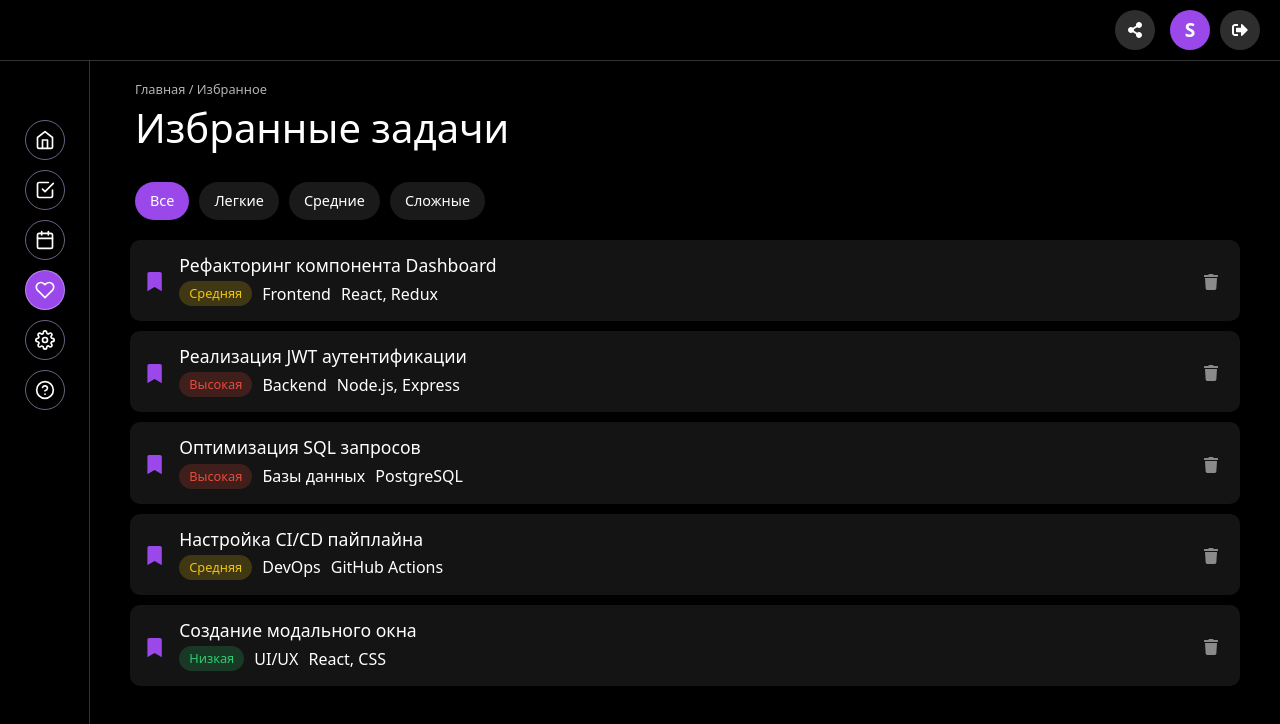
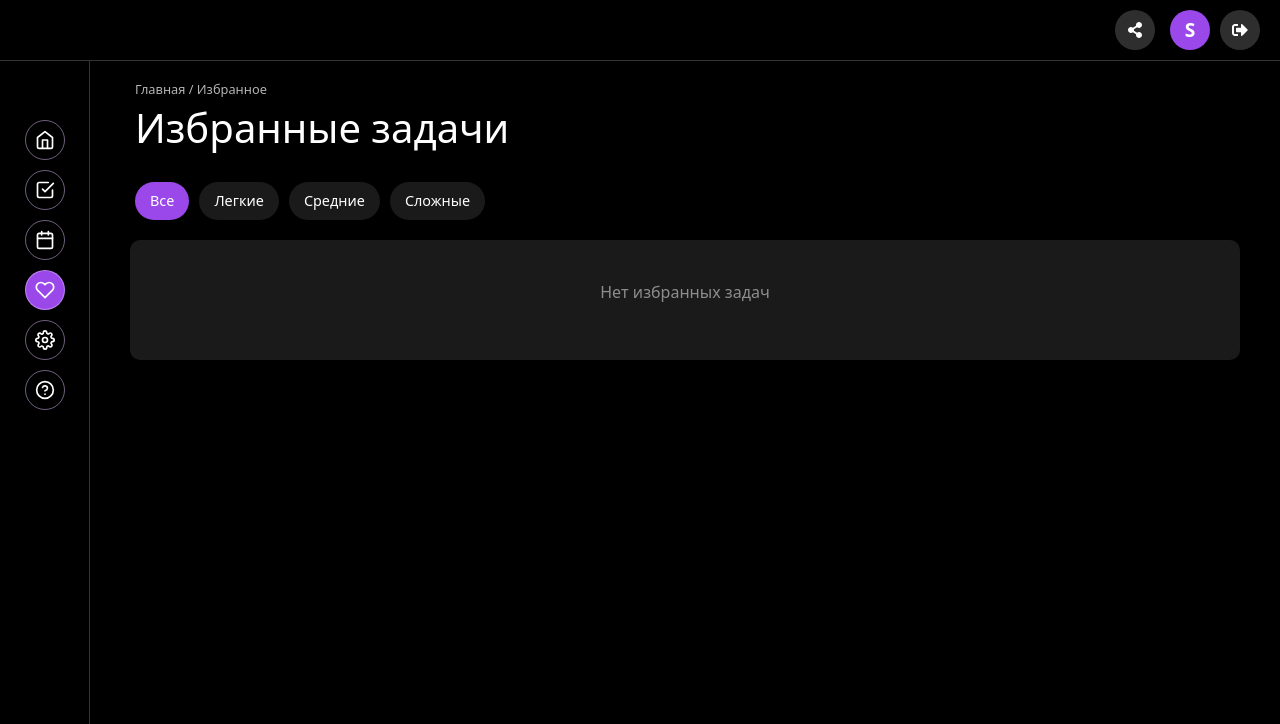
Before and after one commit to petaevd/tracker, a React (Create React App) app in the folder front/: page /favorites in a window 1280 px wide. Shown: the top 724 px of the page. Built offline with nearby package versions, Linux system fonts and the light colour scheme; sample sign-in values are in the browser's storage.

Commit message:
Добавление избранных задач

```diff
--- a/front/src/pages/Favorites/Favorites.js
+++ b/front/src/pages/Favorites/Favorites.js
@@ -4,57 +4,59 @@ import { useSelector } from 'react-redux';
 import './Favorites.css';
 
 const Favorites = () => {
-  const user = useSelector((state) => state.auth.user);
-  const [favorites, setFavorites] = useState([
-    {
-      id: 1,
-      title: 'Рефакторинг компонента Dashboard',
-      category: 'Frontend',
-      difficulty: 'Средняя',
-      isBookmarked: true,
-      tech: 'React, Redux'
-    },
-    {
-      id: 2,
-      title: 'Реализация JWT аутентификации',
-      category: 'Backend',
-      difficulty: 'Высокая',
-      isBookmarked: true,
-      tech: 'Node.js, Express'
-    },
-    {
-      id: 3,
-      title: 'Оптимизация SQL запросов',
-      category: 'Базы данных',
-      difficulty: 'Высокая',
-      isBookmarked: true,
-      tech: 'PostgreSQL'
-    },
-    {
-      id: 4,
-      title: 'Настройка CI/CD пайплайна',
-      category: 'DevOps',
-      difficulty: 'Средняя',
-      isBookmarked: true,
-      tech: 'GitHub Actions'
-    },
-    {
-      id: 5,
-      title: 'Создание модального окна',
-      category: 'UI/UX',
-      difficulty: 'Низкая',
-      isBookmarked: true,
-      tech: 'React, CSS'
-    },
-  ]);
+
+  // ================ Избранные задачи ================
+
+  const FAVORITES_KEY = 'favoriteTasks';
+
+  const priorityMap = {
+    low: 'Низкая',
+    medium: 'Средняя',
+    high: 'Высокая',
+  };
+
+  const getFavoriteTasks = () => {
+    const data = localStorage.getItem(FAVORITES_KEY);
+    try {
+      const parsed = JSON.parse(data);
+      return Array.isArray(parsed) ? parsed : [];
+    } catch {
+      return [];
+    }
+  };
+
+  const setFavoriteTasks = (favorites) => {
+    localStorage.setItem(FAVORITES_KEY, JSON.stringify(favorites));
+  };
+
+  const toggleFavoriteTask = (task) => {
+    let favorites = getFavoriteTasks();
+    const exists = favorites.some(t => t.id === task.id);
+
+    if (exists) {
+      favorites = favorites.filter(t => t.id !== task.id);
+    } else {
+      favorites.push(task);
+    }
+
+    setFavoriteTasks(favorites);
+    return favorites;
+  };
+
+  const [favoriteTasks, setFavoriteTasksState] = useState(getFavoriteTasks());
+
+  const handleToggleFavorite = (task) => {
+    const updated = toggleFavoriteTask(task);
+    setFavoriteTasksState(updated);
+  };
+
+  // ================ Избранные задачи ================
+
   const [filter, setFilter] = useState('all');
 
-  const removeFromFavorites = (id) => {
-    setFavorites(favorites.filter(item => item.id !== id));
-  };
 
-  const filteredFavorites = favorites.filter(item => {
-    return filter === 'all' || item.difficulty.toLowerCase() === filter.toLowerCase();
+  const filteredFavorites = favoriteTasks.filter(item => {
+    return filter === 'all' || item.priority === filter;
   });
 
   return (
@@ -73,20 +75,20 @@ const Favorites = () => {
               Все
             </button>
             <button
-              className={`filter-btn ${filter === 'низкая' ? 'active' : ''}`}
-              onClick={() => setFilter('низкая')}
+              className={`filter-btn ${filter === 'low' ? 'active' : ''}`}
+              onClick={() => setFilter('low')}
             >
               Легкие
             </button>
             <button
-              className={`filter-btn ${filter === 'средняя' ? 'active' : ''}`}
-              onClick={() => setFilter('средняя')}
+              className={`filter-btn ${filter === 'medium' ? 'active' : ''}`}
+              onClick={() => setFilter('medium')}
             >
               Средние
             </button>
             <button
-              className={`filter-btn ${filter === 'высокая' ? 'active' : ''}`}
-              onClick={() => setFilter('высокая')}
+              className={`filter-btn ${filter === 'high' ? 'active' : ''}`}
+              onClick={() => setFilter('high')}
             >
               Сложные
             </button>
@@ -105,8 +107,8 @@ const Favorites = () => {
                   <div className="favorite-details">
                     <h3 className="favorite-title">{item.title}</h3>
                     <div className="favorite-meta">
-                      <span className={`difficulty-badge ${item.difficulty.toLowerCase()}`}>
-                        {item.difficulty}
+                      <span className={`difficulty-badge ${item.priority}`}>
+                        {priorityMap[item.priority]}
                       </span>
                       <span className="category-tag">{item.category}</span>
                       <span className="tech-tag">{item.tech}</span>
@@ -115,7 +117,7 @@ const Favorites = () => {
                 </div>
                 <button
                   className="remove-favorite-btn"
-                  onClick={() => removeFromFavorites(item.id)}
+                  onClick={() => handleToggleFavorite(item)}
                   title="Удалить из избранного"
                 >
                   <FaTrash />
--- a/front/src/pages/Home/Home.css
+++ b/front/src/pages/Home/Home.css
@@ -478,7 +478,7 @@
 }
 .tasks-icon {
   color: #bdbac1;
-  font-size: 28px;
+  font-size: 32px;
   cursor: pointer;
   padding: 6px;
   border: 1px solid #bdbac1;
--- a/front/src/pages/Home/Home.js
+++ b/front/src/pages/Home/Home.js
@@ -1,8 +1,7 @@
 import React, { useState, useEffect, useMemo } from 'react';
 import { FiClock, FiPlus } from 'react-icons/fi';
 import { FaChevronDown, FaCheck } from 'react-icons/fa';
-import { FaWhmcs } from "react-icons/fa";
-import { FaTimes } from "react-icons/fa";
+import { FaWhmcs, FaStar, FaRegStar, FaTimes, FaHeart } from "react-icons/fa";
 import { useSelector, useDispatch } from 'react-redux';
 import { useNavigate } from 'react-router-dom';
 import { getEvents } from '../../store/slices/eventSlice';
@@ -180,6 +179,45 @@ const Home = () => {
       console.error("Ошибка при обновлении задачи:", error);
       toast.error(error[0].msg || 'Ошибка редактирования задачи');
     }
+  };
+
+  const FAVORITES_KEY = 'favoriteTasks';
+
+  const getFavoriteTasks = () => {
+    const data = localStorage.getItem(FAVORITES_KEY);
+    try {
+      const parsed = JSON.parse(data);
+      return Array.isArray(parsed) ? parsed : [];
+    } catch {
+      return [];
+    }
+  };
+
+  const setFavoriteTasks = (favorites) => {
+    localStorage.setItem(FAVORITES_KEY, JSON.stringify(favorites));
+  };
+
+  const toggleFavoriteTask = (task) => {
+    let favorites = getFavoriteTasks();
+    const exists = favorites.some(t => t.id === task.id);
+
+    if (exists) {
+      favorites = favorites.filter(t => t.id !== task.id);
+      toast.success('Задача удалена из избранного');
+    } else {
+      favorites.push(task);
+      toast.success('Задача добавлена в избранное');
+    }
+
+    setFavoriteTasks(favorites);
+    return favorites;
+  };
+
+  const [favoriteTasks, setFavoriteTasksState] = useState(getFavoriteTasks());
+
+  const handleToggleFavorite = (task) => {
+    const updated = toggleFavoriteTask(task);
+    setFavoriteTasksState(updated);
   };
 
   // ================ Задачи ================
@@ -447,6 +485,19 @@ const getEventsForDay = (day, month, year) => {
                       </span>
                     </div>
                     <div className="task-icons">
+                      {favoriteTasks.some(fav => fav.id === task.id) ? (
+                        <FaStar
+                          className="tasks-icon mx-2"
+                          title="Убрать из избранного"
+                          onClick={() => handleToggleFavorite(task)}
+                        />
+                      ) : (
+                        <FaRegStar
+                          className="tasks-icon mx-2"
+                          title="Добавить в избранное"
+                          onClick={() => handleToggleFavorite(task)}
+                        />
+                      )}
                       <FaWhmcs
                         className="tasks-icon"
                         onClick={() => {
```
